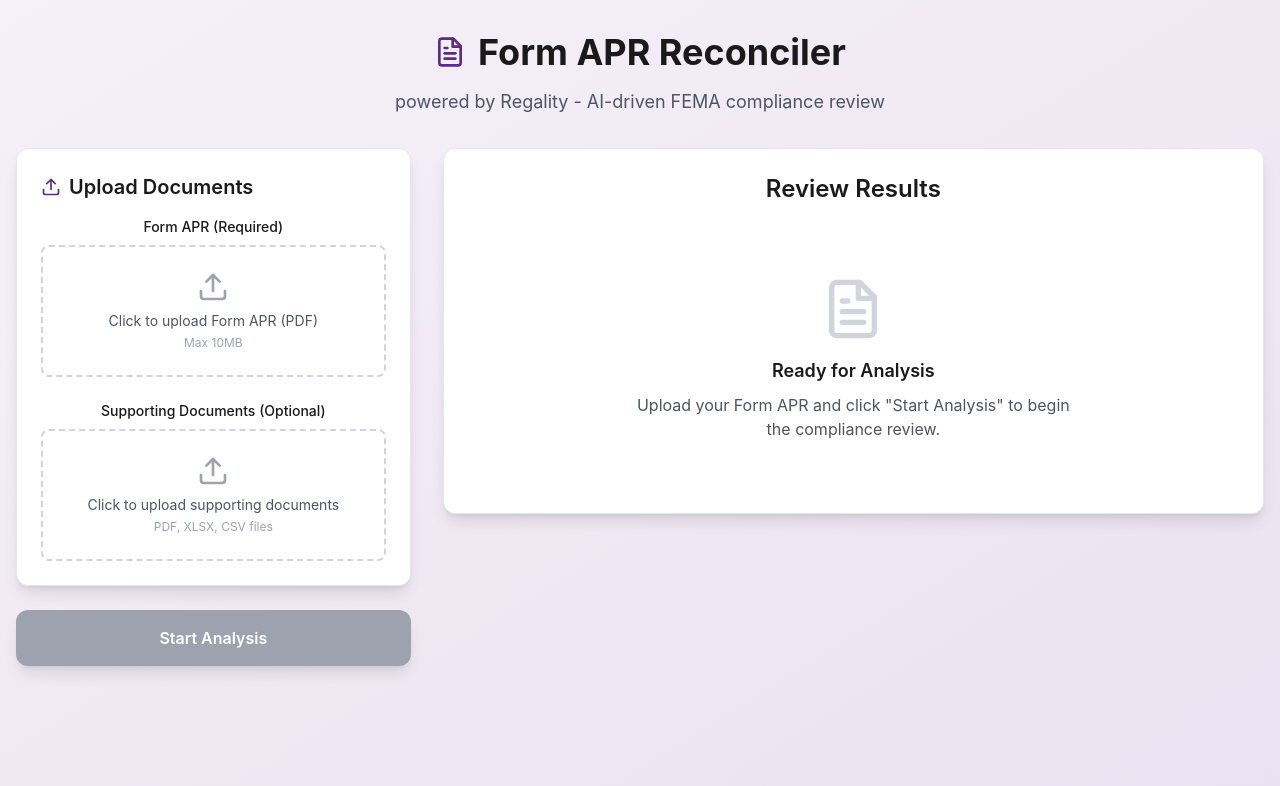
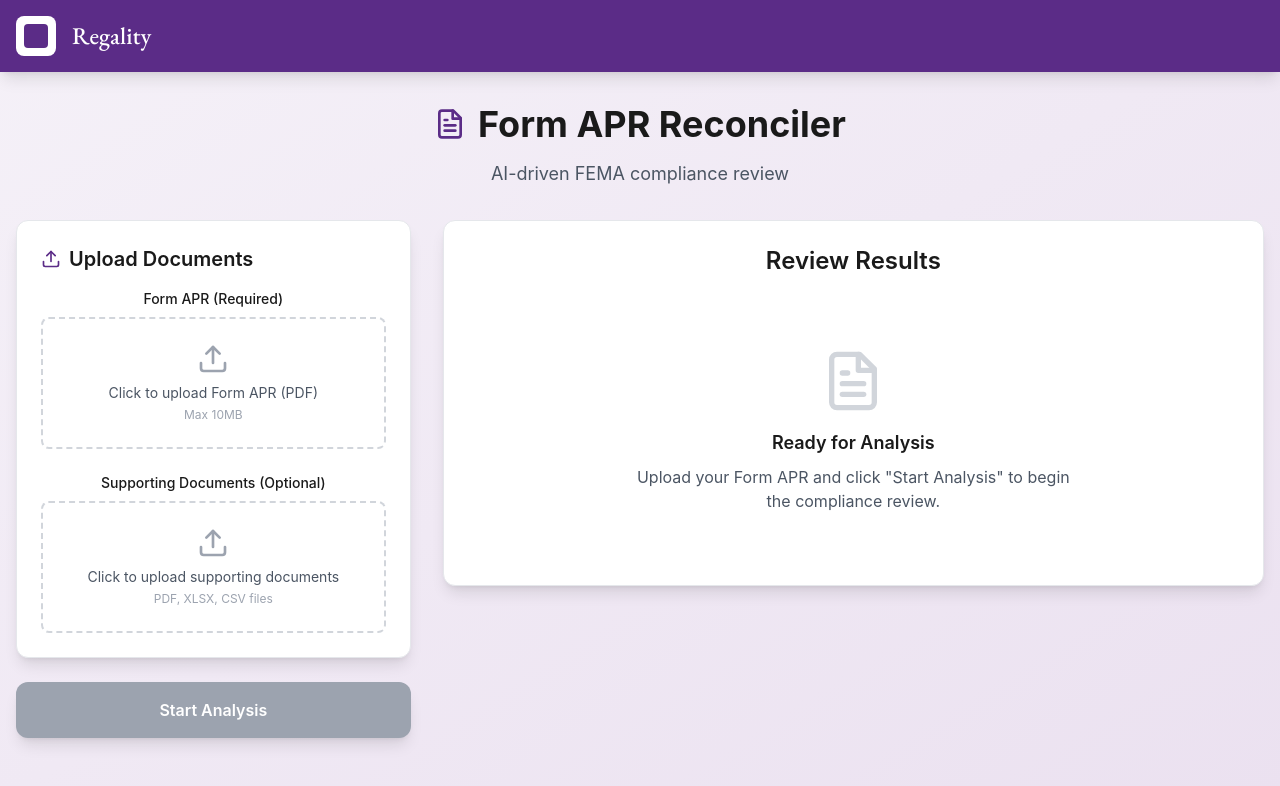
Before and after one commit to picturpoet/forms-java, a React (Vite) app: page / in a window 1280 px wide. Both pictures are taken after typing "Sample123" into the empty fields and a click on the button "Continue". Shown: the top 786 px of the page. Built offline with nearby package versions, Linux system fonts and the light colour scheme.

Commit message:
Add header bar with Regality branding

```diff
--- a/src/App.tsx
+++ b/src/App.tsx
@@ -66,17 +66,34 @@ Please address the identified issues before final submission to the RBI portal.
 
   return (
     <div className="min-h-screen bg-gradient-to-br from-primary-50 to-primary-100">
+      {/* Header Bar */}
+      <header className="bg-primary-600 shadow-lg">
+        <div className="container mx-auto px-4 py-4">
+          <div className="flex items-center gap-4">
+            {/* Logo Placeholder */}
+            <div className="w-10 h-10 bg-white rounded-lg flex items-center justify-center">
+              <div className="w-6 h-6 bg-primary-600 rounded"></div>
+            </div>
+
+            {/* Brand Name */}
+            <h1 className="text-white text-2xl font-garamond font-medium">
+              Regality
+            </h1>
+          </div>
+        </div>
+      </header>
+
       <div className="container mx-auto px-4 py-8">
-        {/* Header */}
+        {/* Main Title */}
         <div className="text-center mb-8">
           <div className="flex items-center justify-center gap-3 mb-4">
             <FileText className="w-8 h-8 text-primary-600" />
-            <h1 className="text-4xl font-bold text-text">
+            <h2 className="text-4xl font-bold text-text">
               Form APR Reconciler
-            </h1>
+            </h2>
           </div>
           <p className="text-lg text-text-light">
-            powered by Regality - AI-driven FEMA compliance review
+            AI-driven FEMA compliance review
           </p>
         </div>
 
@@ -87,9 +104,9 @@ Please address the identified issues before final submission to the RBI portal.
             <div className="bg-white rounded-xl shadow-lg p-6 border border-grey-200">
               <div className="flex items-center gap-2 mb-4">
                 <Upload className="w-5 h-5 text-primary-600" />
-                <h2 className="text-xl font-semibold text-text">
+                <h3 className="text-xl font-semibold text-text">
                   Upload Documents
-                </h2>
+                </h3>
               </div>
               <FileUpload
                 formPdf={formPdf}
@@ -119,9 +136,9 @@ Please address the identified issues before final submission to the RBI portal.
           {/* Main Content */}
           <div className="lg:col-span-2">
             <div className="bg-white rounded-xl shadow-lg p-6 border border-grey-200">
-              <h2 className="text-2xl font-semibold text-text mb-6">
+              <h3 className="text-2xl font-semibold text-text mb-6">
                 Review Results
-              </h2>
+              </h3>
               <ReviewOutput output={reviewOutput} isAnalyzing={isAnalyzing} />
             </div>
           </div>
--- a/src/components/ApiKeySetup.tsx
+++ b/src/components/ApiKeySetup.tsx
@@ -16,12 +16,30 @@ export function ApiKeySetup({ onApiKeySet }: ApiKeySetupProps) {
   };
 
   return (
-    <div className="min-h-screen bg-gradient-to-br from-primary-50 to-primary-100 flex items-center justify-center p-4">
+    <div className="min-h-screen bg-gradient-to-br from-primary-50 to-primary-100">
+      {/* Header Bar */}
+      <header className="bg-primary-600 shadow-lg">
+        <div className="container mx-auto px-4 py-4">
+          <div className="flex items-center gap-4">
+            {/* Logo Placeholder */}
+            <div className="w-10 h-10 bg-white rounded-lg flex items-center justify-center">
+              <div className="w-6 h-6 bg-primary-600 rounded"></div>
+            </div>
+
+            {/* Brand Name */}
+            <h1 className="text-white text-2xl font-garamond font-medium">
+              Regality
+            </h1>
+          </div>
+        </div>
+      </header>
+
+      <div className="flex items-center justify-center p-4 py-16">
         <div className="bg-white rounded-2xl shadow-2xl p-8 max-w-md w-full border border-grey-200">
           <div className="text-center mb-8">
             <div className="flex items-center justify-center gap-3 mb-4">
               <Key className="w-8 h-8 text-primary-600" />
-            <h1 className="text-2xl font-bold text-text">API Setup</h1>
+              <h2 className="text-2xl font-bold text-text">API Setup</h2>
             </div>
             <p className="text-text-light">
               Enter your Mistral AI API key to get started
@@ -72,5 +90,6 @@ export function ApiKeySetup({ onApiKeySet }: ApiKeySetupProps) {
           </div>
         </div>
       </div>
+    </div>
   );
 }
--- a/src/index.css
+++ b/src/index.css
@@ -1,3 +1,4 @@
+@import url('https://fonts.googleapis.com/css2?family=EB+Garamond:ital,wght@0,400;0,500;0,600;0,700;1,400&display=swap');
 @tailwind base;
 @tailwind components;
 @tailwind utilities;
--- a/tailwind.config.js
+++ b/tailwind.config.js
@@ -8,6 +8,7 @@ export default {
     extend: {
       fontFamily: {
         sans: ['Inter', 'system-ui', 'sans-serif'],
+        garamond: ['EB Garamond', 'Garamond', 'serif'],
       },
       colors: {
         // Custom color palette
```
Lines whose indentation alone changed are shown as unchanged.
